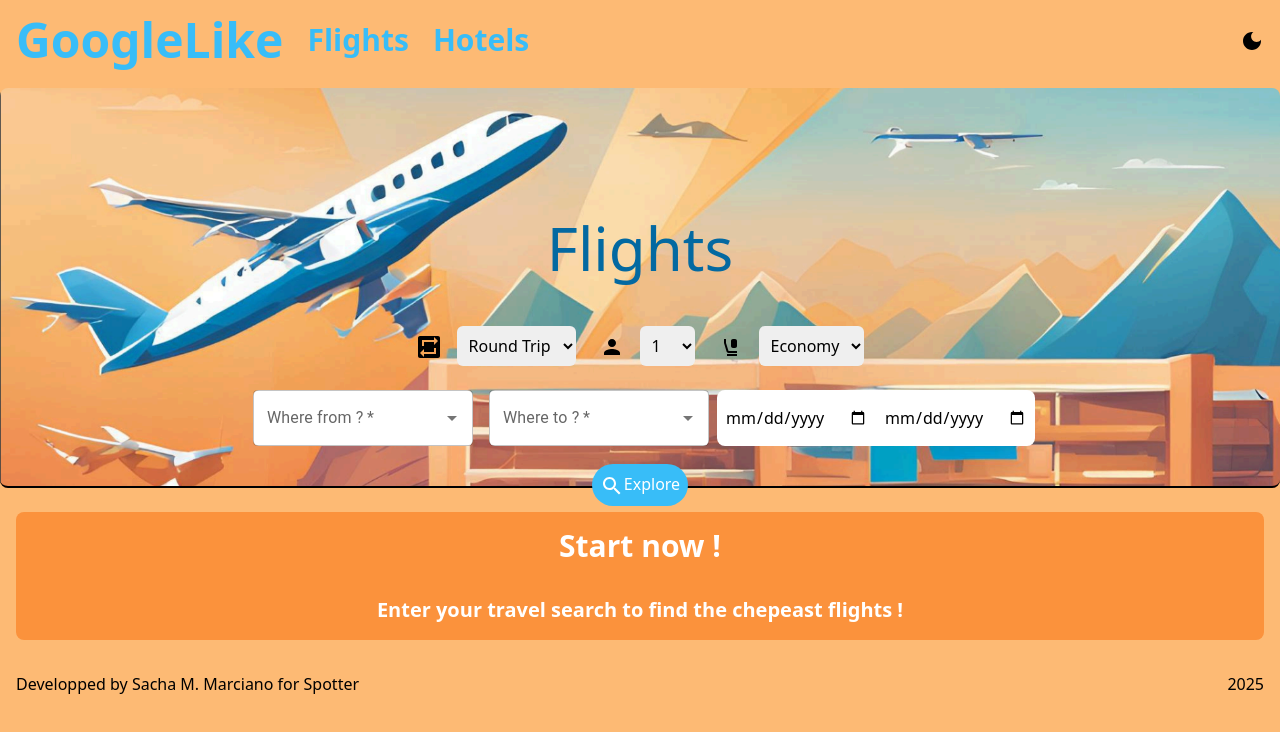
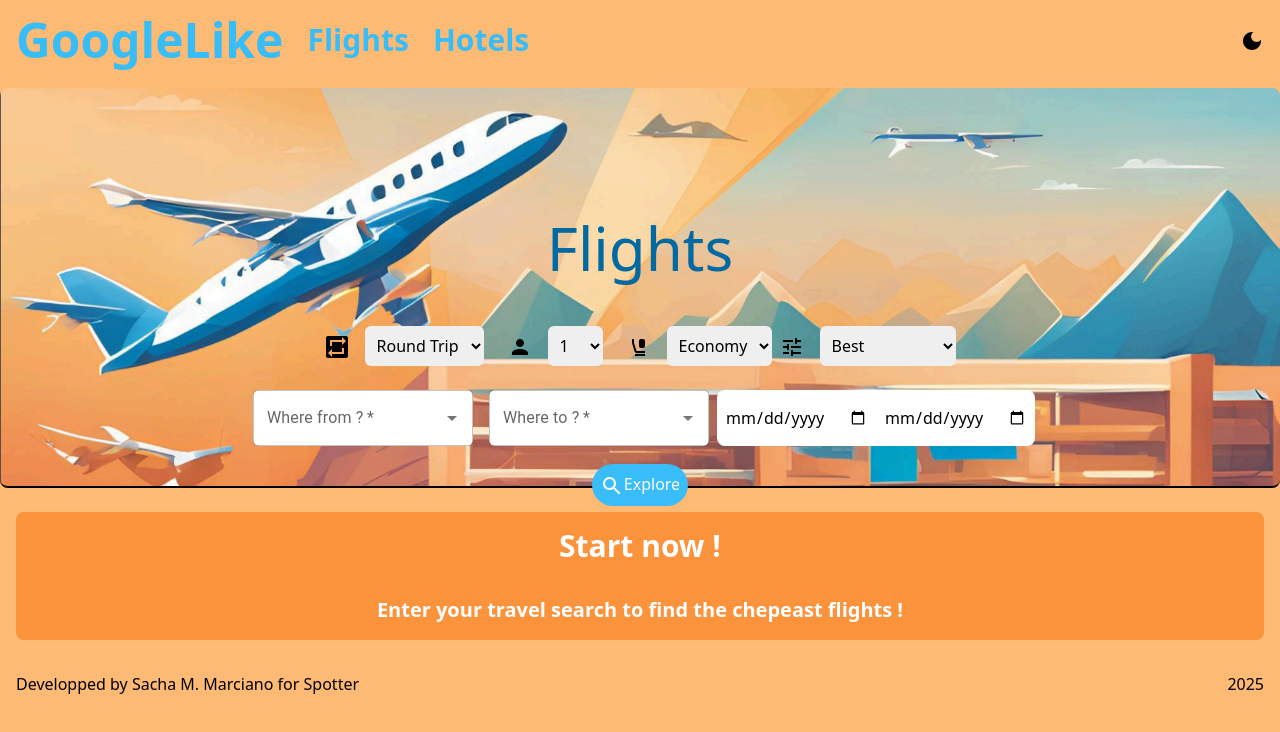
Before and after one commit to Sacha-Marciano/google-flights-sim, a React (Vite) app: page / in a window 1280 px wide. Shown: the top 732 px of the page. Built offline with nearby package versions, Linux system fonts and the light colour scheme.

Commit message:
Add filter to flight form

```diff
--- a/src/api/rapidapi.js
+++ b/src/api/rapidapi.js
@@ -31,6 +31,7 @@ const getFlightsByTrip = async ({
   flightClass,
   pax,
   returnDate,
+  sortBy,
 }) => {
   try {
     const response = await axios.request({
@@ -49,7 +50,7 @@ const getFlightsByTrip = async ({
         date: departDate,
         return: returnDate,
         limit: "50",
-        sortBy: "price_low",
+        sortBy: sortBy,
       },
       headers,
     });
--- a/src/components/FlightForm.jsx
+++ b/src/components/FlightForm.jsx
@@ -12,12 +12,14 @@ import RepeatOnIcon from "@mui/icons-material/RepeatOn";
 import PersonIcon from "@mui/icons-material/Person";
 import FlightClassIcon from "@mui/icons-material/FlightClass";
 import { Search } from "@mui/icons-material";
+import { Tune } from "@mui/icons-material";
 
 export default function FlightForm() {
   const [inputs, setInputs] = useState({
     trip: "round trip",
     pax: "0",
     flightClass: "economy",
+    sortBy: "best",
   });
 
   // Context subscription
@@ -94,7 +96,7 @@ export default function FlightForm() {
           <select
             className="dark:text-gray-600 p-2 rounded-md"
             id="flightClass"
-            value={inputs?.class || "economy"}
+            value={inputs?.class}
             label="Flight Class"
             name="flightClass"
             onChange={(evt) => {
@@ -104,6 +106,27 @@ export default function FlightForm() {
             <option value={"economy"}>Economy</option>
             <option value={"premium"}>Premium</option>
             <option value={"business"}>Business</option>
+          </select>
+        </div>
+        {/* Filter select */}
+        <div className="flex items-center gap-4">
+          <label htmlFor="filters">
+            <Tune />
+          </label>
+          <select
+            className="dark:text-gray-600 p-2 rounded-md"
+            id="filters"
+            value={inputs?.sortBy || "best"}
+            label="Filters"
+            name="sortBy"
+            onChange={(evt) => {
+              handleInputChange(evt.target.name, evt.target.value);
+            }}
+          >
+            <option value={"best"}>Best</option>
+            <option value={"fastest"}>Fastest</option>
+            <option value={"price_low"}>Lowest Price</option>
+            <option value={"price_high"}>Highest Price</option>
           </select>
         </div>
       </div>
```
